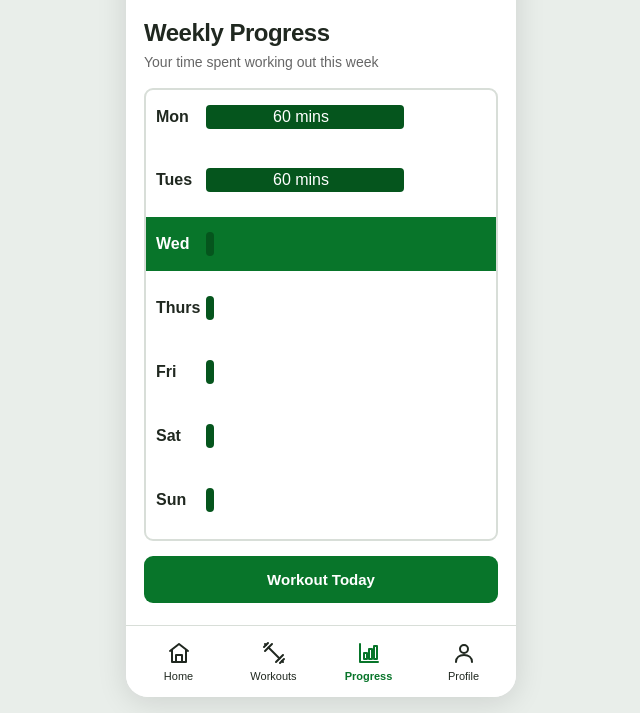
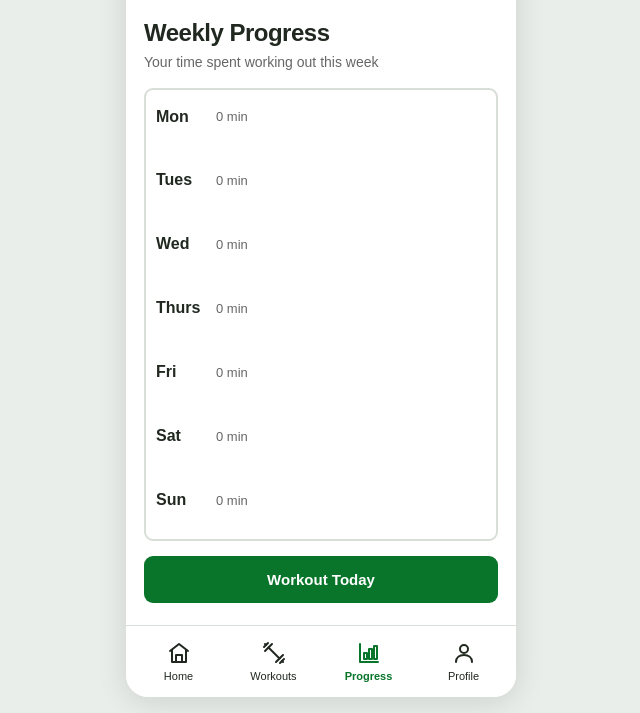
Before and after one commit to jbot-png/LiftLab-ITEC3230, a plain HTML site: page progress.html in a window 1280 px wide. Shown: the part 87-800 px from the top of the page, without its empty margins (319-959 px from the left). Drawn offline with Linux system fonts and the light colour scheme.

Commit message:
Improve weekly progress and show saved workouts

```diff
--- /dev/null
+++ b/js/progress.js
@@ -0,0 +1,77 @@
+
+/* Shows the workouts saved during the current week */
+
+document.addEventListener("DOMContentLoaded", function () {
+    const chart = document.querySelector(".chart");
+
+    if (!chart) return;
+
+    // Get the workout history saved from the summary page
+    let history = [];
+
+    try {
+        history = JSON.parse(localStorage.getItem("liftlab_history") || "[]");
+        if (!Array.isArray(history)) history = [];
+    } catch (error) {
+        history = [];
+    }
+
+    // Find Monday of the current week
+    const today = new Date();
+    const monday = new Date(today);
+    monday.setHours(0, 0, 0, 0);
+    monday.setDate(monday.getDate() - (monday.getDay() + 6) % 7);
+
+    const weekDates = [];
+    const weeklyMinutes = [0, 0, 0, 0, 0, 0, 0];
+
+    // Store the dates from Monday to Sunday
+    for (let i = 0; i < 7; i++) {
+        const day = new Date(monday);
+        day.setDate(monday.getDate() + i);
+        weekDates.push(day.toDateString());
+    }
+
+    // Add up the workout minutes for each day
+    history.forEach(function (workout) {
+        const workoutDate = new Date(workout.date);
+        if (isNaN(workoutDate.getTime())) return;
+
+        const dayIndex = weekDates.indexOf(workoutDate.toDateString());
+
+        if (dayIndex !== -1) {
+            weeklyMinutes[dayIndex] +=
+                Math.max(0, Number(workout.durationMinutes) || 0);
+        }
+    });
+
+    // Update the bars using the saved workout minutes
+    const rows = chart.querySelectorAll(".bar-col");
+    const maxMinutes = Math.max(60, ...weeklyMinutes);
+
+    rows.forEach(function (row, index) {
+        const bar = row.querySelector(".bar");
+        const minutes = weeklyMinutes[index];
+
+        if (!bar) return;
+
+        // Only show a green bar when a workout was completed
+        bar.textContent = "";
+        bar.style.width = minutes > 0
+            ? Math.max(2, (minutes / maxMinutes) * 65) + "%"
+            : "0";
+        bar.style.paddingRight = "0";
+
+        // Show the actual number of minutes beside each bar
+        const timeLabel = document.createElement("span");
+        timeLabel.textContent = minutes + " min";
+        timeLabel.style.marginLeft = "10px";
+        timeLabel.style.fontSize = "13px";
+        timeLabel.style.color = "var(--gray)";
+        timeLabel.style.whiteSpace = "nowrap";
+
+        row.appendChild(timeLabel);
+    });
+
+    chart.setAttribute("aria-label", "Workout minutes completed this week");
+});
--- a/progress.html
+++ b/progress.html
@@ -1,5 +1,6 @@
 <!DOCTYPE html>
 <html lang="en">
+
 <head>
     <meta charset="UTF-8">
     <meta name="viewport" content="width=device-width, initial-scale=1">
@@ -9,6 +10,8 @@
     <link rel="stylesheet" href="css/schedule.css">
     <script src="js/shared.js" defer></script>
     <script src="js/schedule.js" defer></script>
+    <!-- Update weekly progress using saved workouts -->
+    <script src="js/progress.js" defer></script>
 </head>
 
 <body data-page="reschedule">
@@ -39,7 +42,10 @@
                     <span class="label">Tues</span>
                     <div class="bar" style="width: 60%;">60 mins</div>
                 </div>
-                <div class="bar-col activeDay">
+
+                <!-- Keep this row the same style as the other days -->
+                <div class="bar-col">
+
                     <span class="label">Wed</span>
                     <div class="bar"></div>
                 </div>
@@ -90,4 +96,5 @@
         </nav>
     </div>
 </body>
+
 </html>
```
